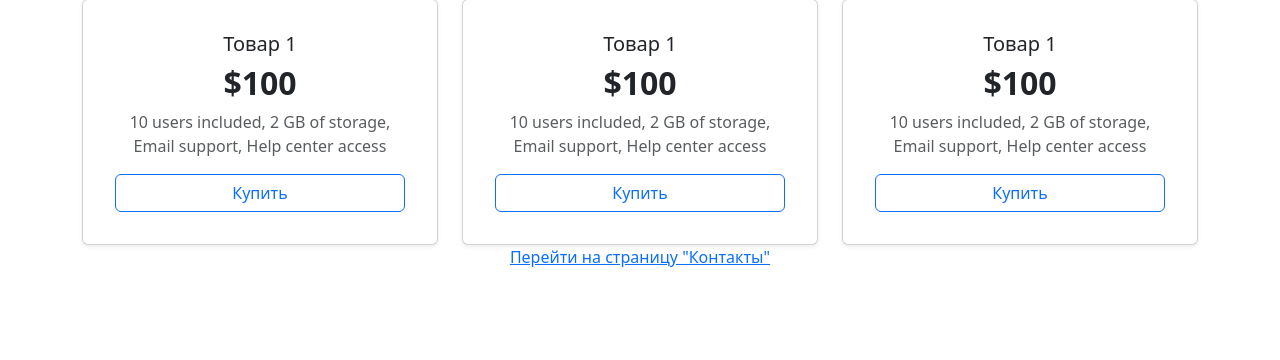
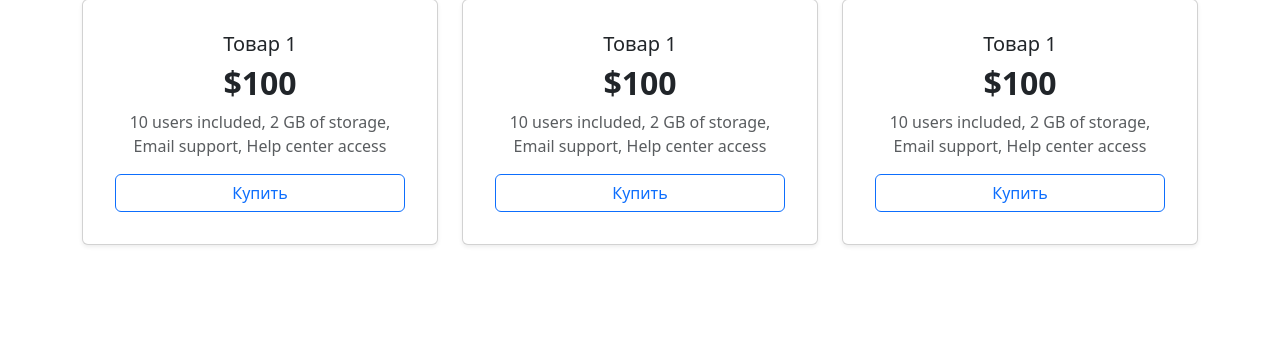
Before and after one commit to ivira161/homework_21.2, a Flask app: page / in a window 1280 px wide. Shown: the part 153-513 px from the top of the page. Run offline with Flask 3, Linux system fonts and the light colour scheme.

Commit message:
редактирование страницы index

```diff
--- a/templates/index.html
+++ b/templates/index.html
@@ -51,7 +51,6 @@
                 </div>
             </div>
         </div>
-        <a href="/contacts">Перейти на страницу "Контакты"</a>
     </div>
 
     <!-- Подключение Bootstrap JS (не обязательно) -->
```
